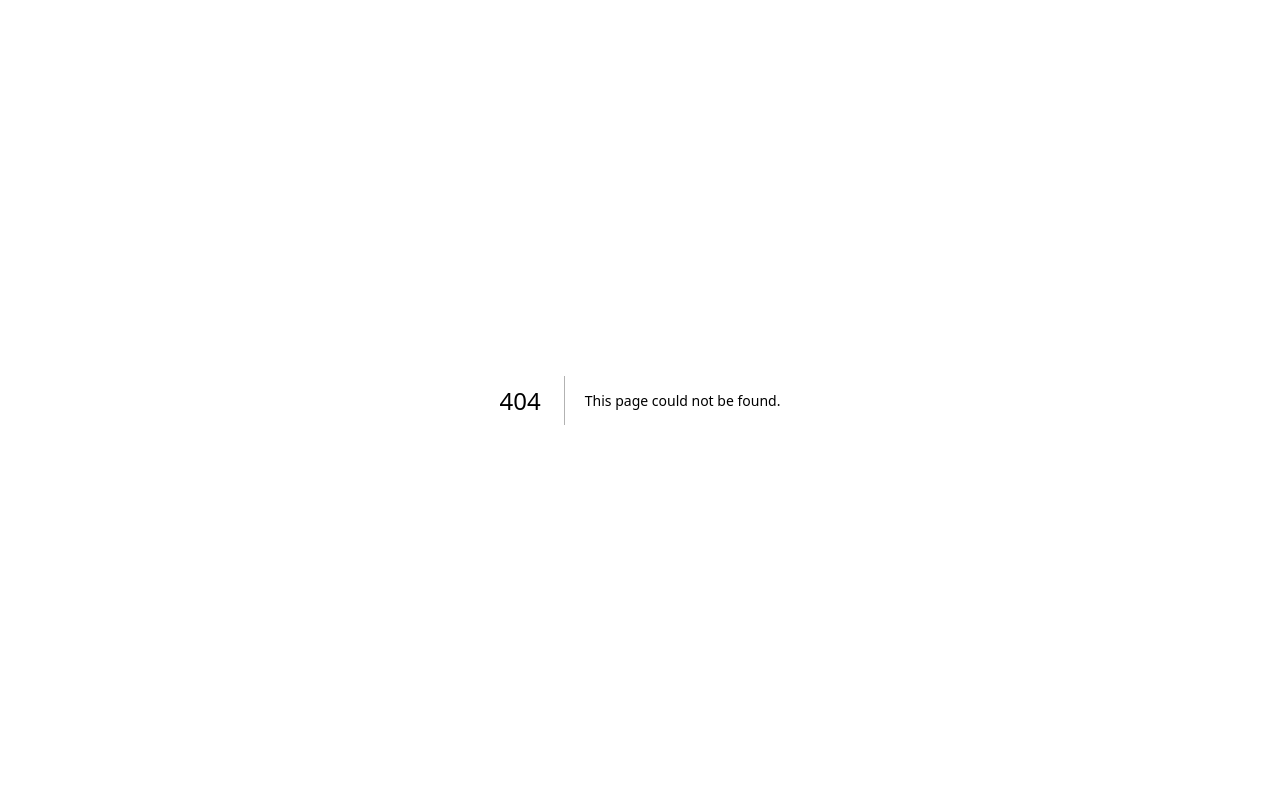
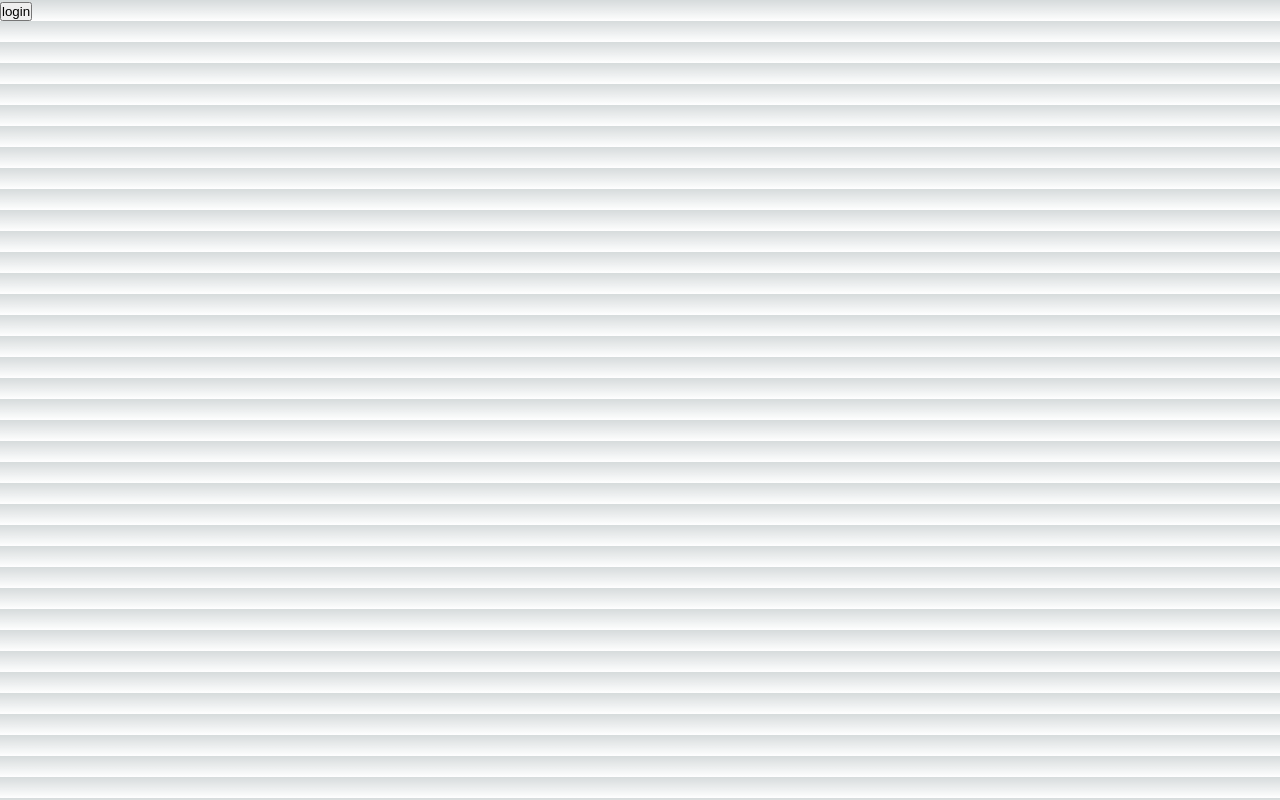
Before and after one commit to sakayat/nextjstodo, a Next.js app: page /login in a window 1280 px wide. Before the commit this address had no page. Built offline with nearby package versions, Linux system fonts and the light colour scheme.

Commit message:
next auth added

```diff
--- a/package.json
+++ b/package.json
@@ -17,6 +17,7 @@
     "eslint-config-next": "13.4.12",
     "mongoose": "^7.4.1",
     "next": "13.4.12",
+    "next-auth": "^4.22.3",
     "react": "18.2.0",
     "react-dom": "18.2.0",
     "typescript": "5.1.6"
--- a/src/app/layout.tsx
+++ b/src/app/layout.tsx
@@ -1,22 +1,24 @@
-import './globals.css'
-import type { Metadata } from 'next'
-import { Inter } from 'next/font/google'
-
-const inter = Inter({ subsets: ['latin'] })
+import "./globals.css";
+import type { Metadata } from "next";
+import { Inter } from "next/font/google";
+const inter = Inter({ subsets: ["latin"] });
+import { AuthProvider } from "@/app/lib/Provider";
 
 export const metadata: Metadata = {
-  title: 'Create Next App',
-  description: 'Generated by create next app',
-}
+  title: "Create Next App",
+  description: "Generated by create next app",
+};
 
 export default function RootLayout({
   children,
 }: {
-  children: React.ReactNode
+  children: React.ReactNode;
 }) {
   return (
     <html lang="en">
-      <body className={inter.className}>{children}</body>
+      <body className={inter.className}>
+        <AuthProvider>{children}</AuthProvider>
+      </body>
     </html>
-  )
+  );
 }
--- /dev/null
+++ b/src/app/lib/Provider.tsx
@@ -0,0 +1,7 @@
+"use client";
+
+import { SessionProvider } from "next-auth/react";
+
+export const AuthProvider = ({ children }: { children: React.ReactNode }) => {
+  return <SessionProvider>{children}</SessionProvider>;
+};
--- /dev/null
+++ b/src/app/login/page.tsx
@@ -0,0 +1,12 @@
+"use client"
+import { signIn } from "next-auth/react"
+
+const LoginPage = () => {
+  return (
+    <div>
+        <button onClick={() => signIn("google")}>login</button>
+    </div>
+  )
+}
+
+export default LoginPage
--- a/src/app/page.module.scss
+++ b/src/app/page.module.scss
@@ -54,7 +54,7 @@
   .wrapper {
     padding: 0 2rem;
   }
-  .taskinfo {
+  .task_info {
     flex-direction: column;
     align-items: start;
     gap: 1rem;
--- a/tsconfig.json
+++ b/tsconfig.json
@@ -23,6 +23,6 @@
       "@/*": ["./src/*"]
     }
   },
-  "include": ["next-env.d.ts", "**/*.ts", "**/*.tsx", ".next/types/**/*.ts"],
+  "include": ["next-env.d.ts", "**/*.ts", "**/*.tsx", ".next/types/**/*.ts", "src/app/api/auth/[...nextauth]/route.ts", "src/app/lib/Provider.tsx", "src/app/login/page.tsx"],
   "exclude": ["node_modules"]
 }
```
Also changed, not shown: src/app/api/auth/[...nextauth]/route.ts (added, +13 -0 lines), 1 other file (tests, documents, lock files or other folders).
